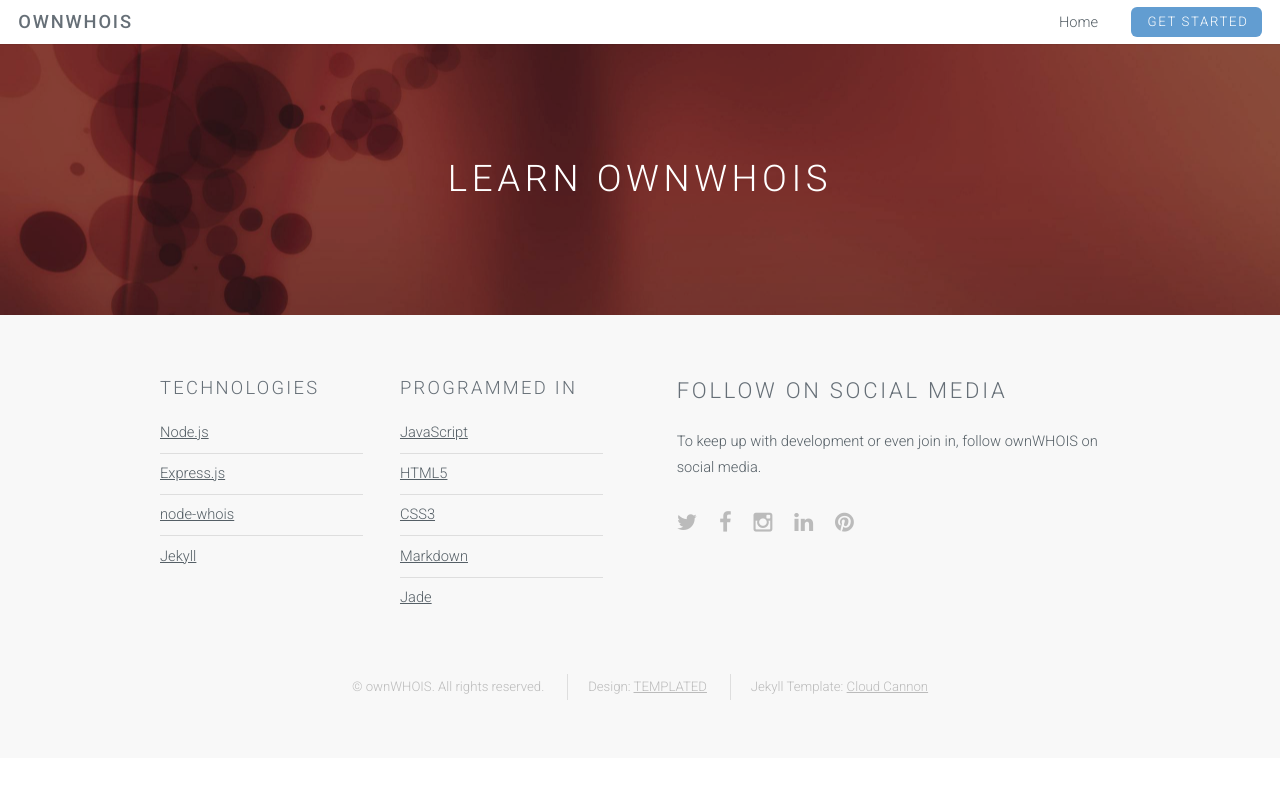
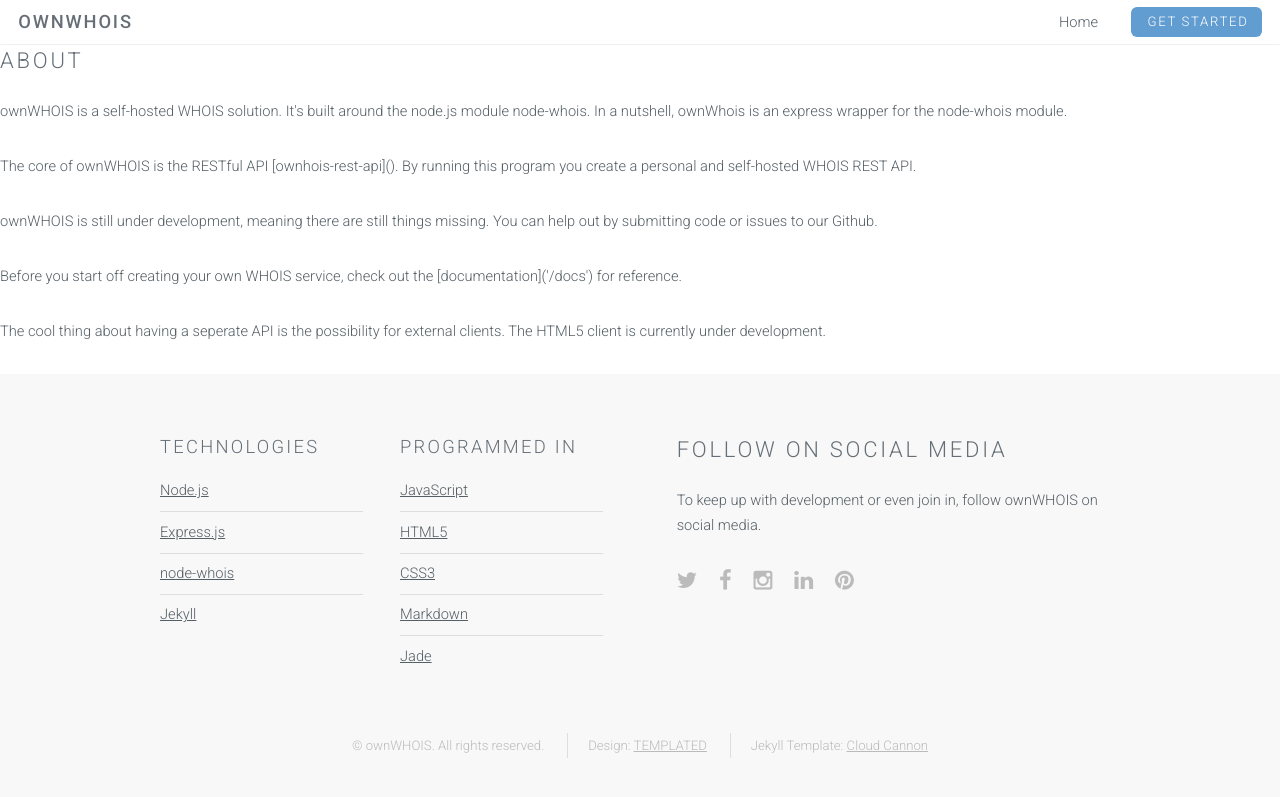
Before and after one commit to midasvo/ownWhois, a Jekyll site: the page built from learn.html, in a window 1280 px wide. Shown: the top 797 px of the page. Built offline with Jekyll 4.4.1, drawn with Linux system fonts in a browser that asks for light colours.

Commit message:
added docs stub

```diff
--- a/learn.html
+++ b/learn.html
@@ -3,8 +3,15 @@
 ---
 
 <!-- Banner -->
-<section id="banner">
-    <div class="inner">
-        <h2>Learn ownWHOIS</h2>
-    </div>
+<section id="content">
+    <h2>About</h2>
+    <p>ownWHOIS is a self-hosted WHOIS solution. It's built around the node.js module node-whois. In a nutshell, ownWhois is an express wrapper for the node-whois module.</p>
+
+    <p>The core of ownWHOIS is the RESTful API [ownhois-rest-api](). By running this program you create a personal and self-hosted WHOIS REST API. </p>
+
+    <p>ownWHOIS is still under development, meaning there are still things missing. You can help out by submitting code or issues to our Github.</p>
+
+    <p>Before you start off creating your own WHOIS service, check out the [documentation]('/docs') for reference.</p>
+
+    <p>The cool thing about having a seperate API is the possibility for external clients. The HTML5 client is currently under development. </p>
 </section>
```
Also changed, not shown: docs.html (added, +9 -0 lines).
